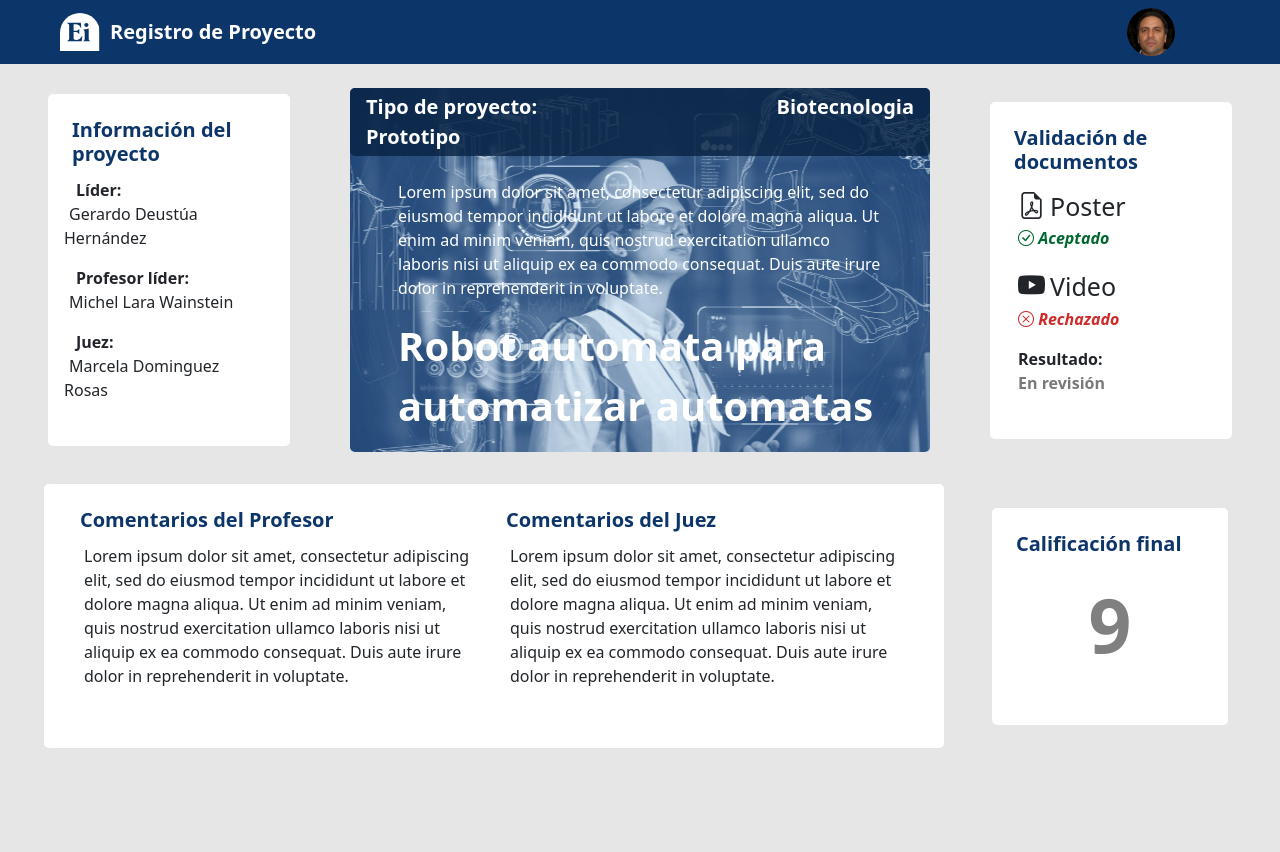
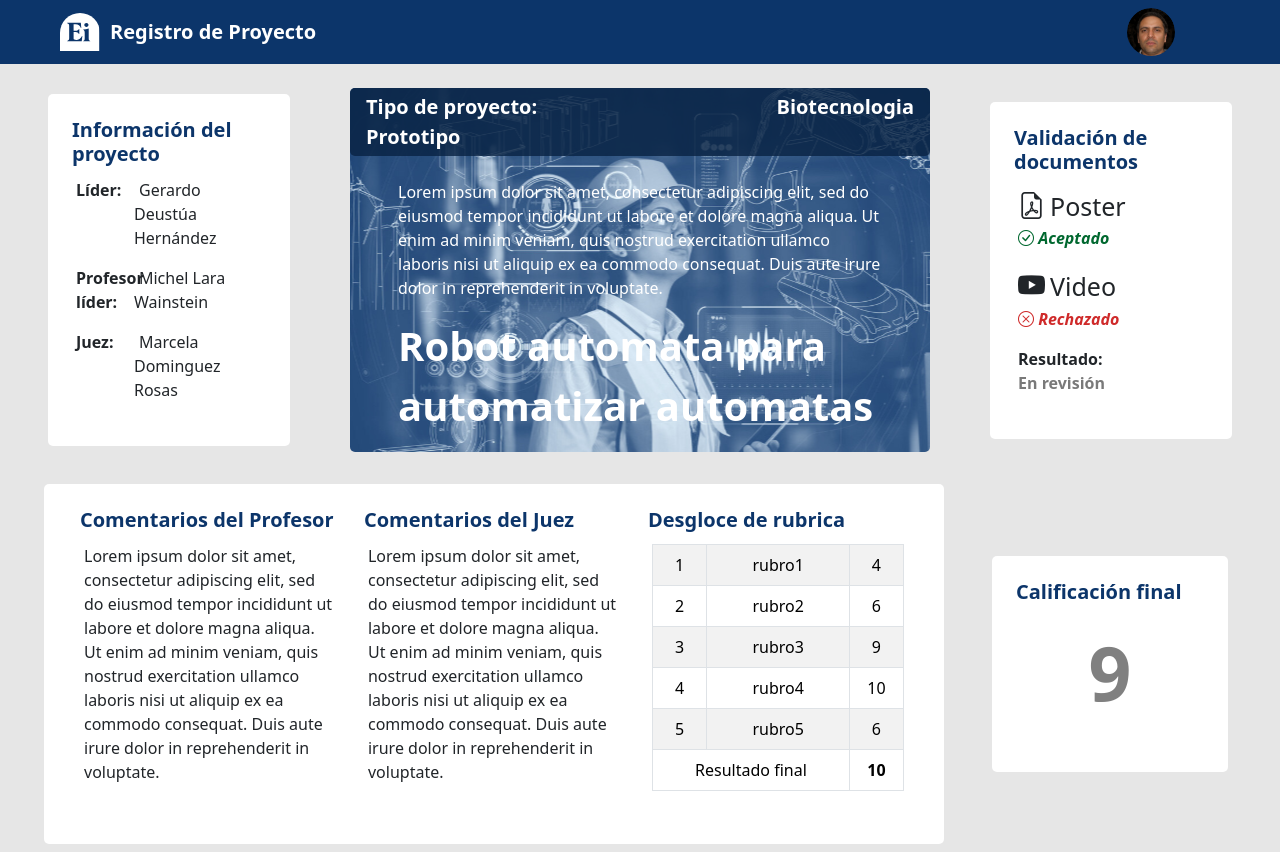
Before and after one commit to GerryDH2807/FrontEnd-ExpoIngenierias, a React (Create React App) app: page /inicio in a window 1280 px wide. Before the commit the page ends 800 px from the top, so only its background shows below. Built offline with nearby package versions, Linux system fonts and the light colour scheme.

Commit message:
EST_ProjRes_V1.1
Se agregó la tabla que contendrá el desglose de las rubricas y su calificación final

```diff
--- a/src/ProjectResumenContent.js
+++ b/src/ProjectResumenContent.js
@@ -3,6 +3,8 @@ import 'bootstrap-icons/font/bootstrap-icons.min.css';
 
 import './Page.css';
 import './Resume.css'
+
+import Table from 'react-bootstrap/Table';
 
 function InfoProj({lead,profLead,judge}){
   return(
@@ -15,31 +17,31 @@ function InfoProj({lead,profLead,judge}){
 
         <div className ='container-fluid p-1'>
           <div className ="row pb-3">
-            <div className ='col-md-auto pe-0'>
+            <div className ='col-md-4 pe-0'>
               <span className ="Subtitulo">Líder:</span>
             </div>
 
-            <div className ='col-md-auto ps-0'>
+            <div className ='col-md-8 ps-0'>
               <span className="Texto text-break"> {lead}</span>
             </div>
           </div>
 
           <div className ="row pb-3">
-            <div className ='col-md-auto pe-0'>
+            <div className ='col-md-4 pe-0'>
               <span className ="Subtitulo">Profesor líder:</span>
             </div>
 
-            <div className ='col-md-auto ps-0'>
+            <div className ='col-md-8 ps-0'>
               <span className="Texto text-break">{profLead}</span>
             </div>
           </div>
 
           <div className ="row pb-3">
-            <div className ='col-md-auto pe-0'>
+            <div className ='col-md-4 pe-0'>
               <span className ="Subtitulo">Juez:</span>
             </div>
 
-            <div className ='col-md-auto ps-0'>
+            <div className ='col-md-8 ps-0'>
               <span className="Texto text-break"> {judge}</span>
             </div>
           </div>
@@ -122,7 +124,7 @@ function ProjVal({finalRes}){
 
 function CommentCont({role, comment}){
   return(
-    <div className ="col-6">
+    <div className ="col-4">
       <h1 className ="Titulo text-break">Comentarios del {role}</h1>
 
       <div className ='container-fluid p-1'>
@@ -136,6 +138,55 @@ function CommentCont({role, comment}){
   );
 }
 
+function BasicExample() {
+  return (
+    <Table striped bordered hover>
+      <tbody className='text-center'>
+        <tr>
+          <td colSpan={1}>1</td>
+          <td >rubro1</td>
+          <td >4</td>
+        </tr>
+        <tr>
+          <td>2</td>
+          <td > rubro2</td>
+          <td>6</td>
+        </tr>
+        <tr>
+          <td>3</td>
+          <td >rubro3</td>
+          <td>9</td>
+        </tr>
+        <tr>
+          <td>4</td>
+          <td >rubro4</td>
+          <td>10</td>
+        </tr>
+        <tr>
+          <td>5</td>
+          <td >rubro5</td>
+          <td>6</td>
+        </tr>
+        <tr>
+          <td colSpan={2}>Resultado final</td>
+          <td><strong>10</strong></td>
+        </tr>
+      </tbody>
+    </Table>
+  );
+}
+
+function Rubrica(){
+  return(
+    <div className ="col-4">
+      <h1 className ="Titulo text-break">Desgloce de rubrica</h1>
+
+      <div className ='container-fluid p-1'>
+        <BasicExample />
+      </div>
+    </div>
+  );
+}
 
 
 function CommenSec(){
@@ -147,6 +198,7 @@ function CommenSec(){
           <div className ='row '>
             <CommentCont role={"Profesor"} comment ={"Lorem ipsum dolor sit amet, consectetur adipiscing elit, sed do eiusmod tempor incididunt ut labore et dolore magna aliqua.\n Ut enim ad minim veniam, quis nostrud exercitation ullamco laboris nisi ut aliquip ex ea commodo consequat. Duis aute irure dolor in reprehenderit in voluptate."}></CommentCont>
             <CommentCont role={"Juez"} comment={"Lorem ipsum dolor sit amet, consectetur adipiscing elit, sed do eiusmod tempor incididunt ut labore et dolore magna aliqua.\n Ut enim ad minim veniam, quis nostrud exercitation ullamco laboris nisi ut aliquip ex ea commodo consequat. Duis aute irure dolor in reprehenderit in voluptate."}></CommentCont>
+            <Rubrica></Rubrica>
           </div>
         </div>
       </div>
```
